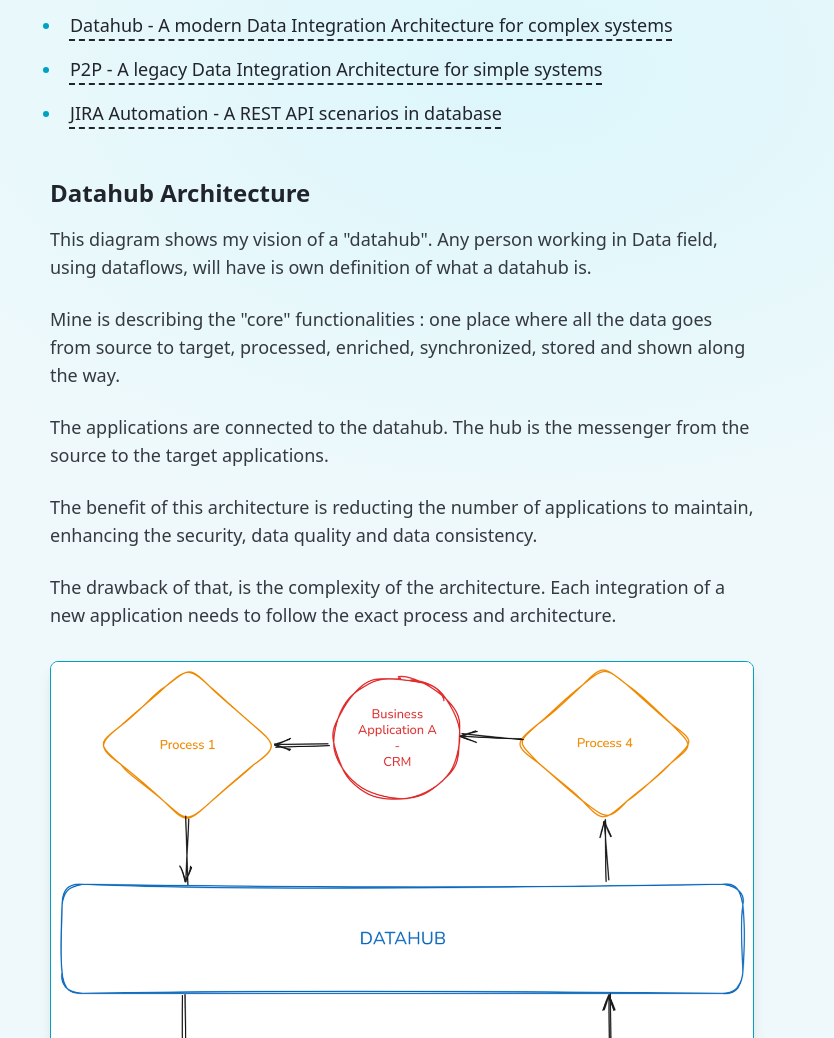
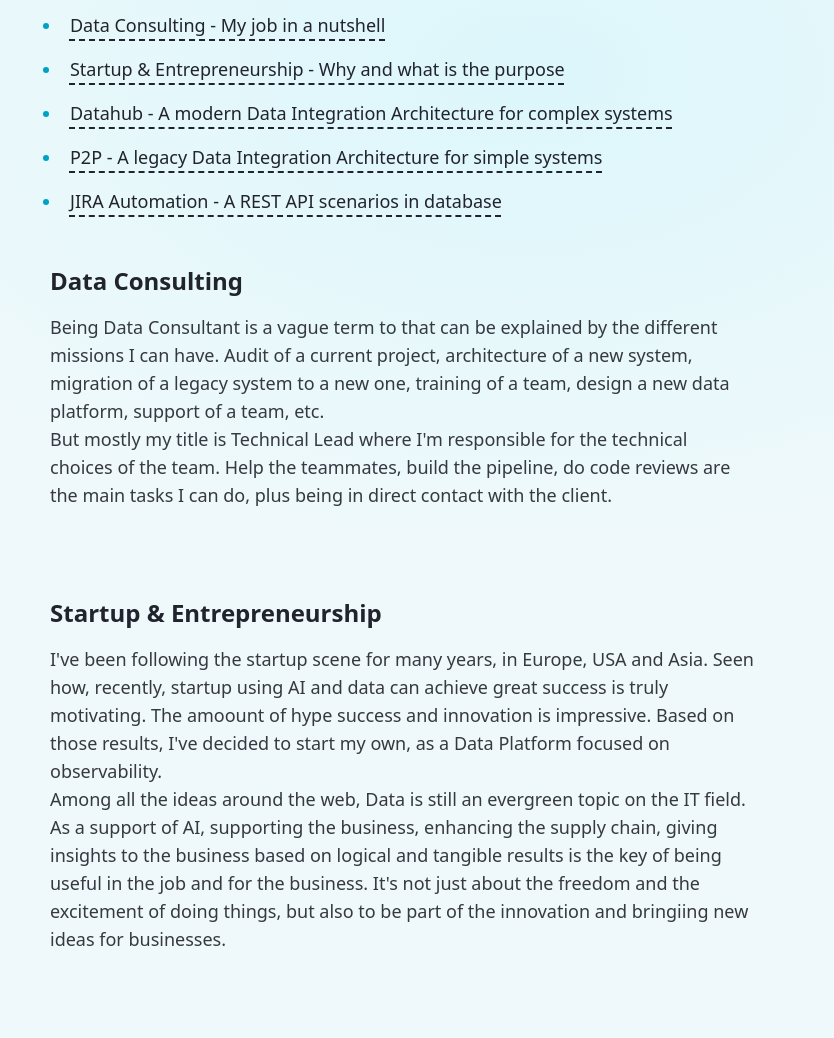
Before and after one commit to jeoste/jeoste.github.io, an Astro site: page /portfolio in a window 1280 px wide. Shown: the part 248-1286 px from the top of the page, without its empty margins (238-1072 px from the left). Built offline with nearby package versions, Linux system fonts and the light colour scheme; Astro itself is replaced by a stand-in of ours.

Commit message:
chore: update blog metadata, refine portfolio links, and enhance project descriptions for clarity and detail

```diff
--- a/src/data/blog/data-observability.md
+++ b/src/data/blog/data-observability.md
@@ -1,13 +1,15 @@
 ---
 author: Jeoffrey Stéphan
 pubDatetime: 2025-07-28T01:08:52.737Z
-modDatetime: 2025-07-29T19:18:52.737Z
+modDatetime: 2025-07-30T19:18:52.737Z
 title: Data Observability | Why so necessary
 tags:
   - data engineering
   - data observability
   - monitoring
   - logs
+  - traces
+  - metrics
   - data health
 description: Understanding why a data observability platform is the new tool that enhance your information system
 ---
--- a/src/pages/index.astro
+++ b/src/pages/index.astro
@@ -30,17 +30,17 @@
       description:
         "Clients are french & european companies. <br>The mission is to synchronize their business applications to the information system in order to optimize their supply chain, logistics and customer service.",
     },
-    slug: "/portfolio/data-consulting",
+    slug: "/portfolio#data-consulting",
   },
   {
-    id: "entrepreneurship",
+    id: "startup-entrepreneurship",
     collection: "portfolio",
     data: {
       title: "Startup & Entrepreneurship",
       description:
         "Developing a Data Platform that focus on Observability for B2B companies. <br>Know what, where, when and why your data contains errors, your dataflows are failing, your information system has issues and how to solve them.",
     },
-    slug: "/portfolio/entrepreneurship",
+    slug: "/portfolio#startup-entrepreneurship",
   },
 ];
 ---
--- a/src/pages/portfolio.astro
+++ b/src/pages/portfolio.astro
@@ -16,6 +16,14 @@
       <h2>Portfolio Contents</h2>
       <ul>
         <li>
+          <a href="#data-consulting" class="text-primary hover:underline"
+            >Data Consulting - My job in a nutshell</a>
+        </li>
+        <li>
+          <a href="#startup-entrepreneurship" class="text-primary hover:underline"
+            >Startup & Entrepreneurship - Why and what is the purpose</a>
+        </li>
+        <li>
           <a href="#datahub" class="text-primary hover:underline"
             >Datahub - A modern Data Integration Architecture for complex
             systems</a>
@@ -32,6 +40,40 @@
       </ul>
     </div>
     <section class="mt-12 flex flex-col gap-16">
+      <div class="flex flex-col items-center gap-8" id="data-consulting">
+        <div class="w-full max-w-4xl">
+          <h2 class="mb-4 text-2xl font-bold">Data Consulting</h2>
+          <p class="text-lg text-foreground/90">
+            Being Data Consultant is a vague term to that can be explained by the different missions I can have.
+            Audit of a current project, architecture of a new system, migration of a legacy system to a new one,
+            training of a team, design a new data platform, support of a team, etc.
+          </p>
+          <p class="text-lg text-foreground/90">
+            But mostly my title is Technical Lead where I'm responsible for the technical choices of the team.
+            Help the teammates, build the pipeline, do code reviews are the main tasks I can do, plus being in direct contact with the client.
+          </p>
+          <br />
+        </div>
+      </div>
+
+      <div class="flex flex-col items-center gap-8" id="startup-entrepreneurship">
+        <div class="w-full max-w-4xl">
+          <h2 class="mb-4 text-2xl font-bold">Startup & Entrepreneurship</h2>
+          <p class="text-lg text-foreground/90">
+            I've been following the startup scene for many years, in Europe, USA and Asia.
+            Seen how, recently, startup using AI and data can achieve great success is truly motivating.
+            The amoount of hype success and innovation is impressive.
+            Based on those results, I've decided to start my own, as a Data Platform focused on observability.
+            <br />
+            Among all the ideas around the web, Data is still an evergreen topic on the IT field.
+            As a support of AI, supporting the business, enhancing the supply chain, giving insights to the business based on logical and tangible results is the key of being
+            useful in the job and for the business.
+            It's not just about the freedom and the excitement of doing things, but also to be part of the innovation and bringiing new ideas for businesses.
+          </p>
+          <br />
+        </div>
+      </div>
+
       <div class="flex flex-col items-center gap-8" id="datahub">
         <div class="w-full max-w-4xl">
           <h2 class="mb-4 text-2xl font-bold">Datahub Architecture</h2>
```
